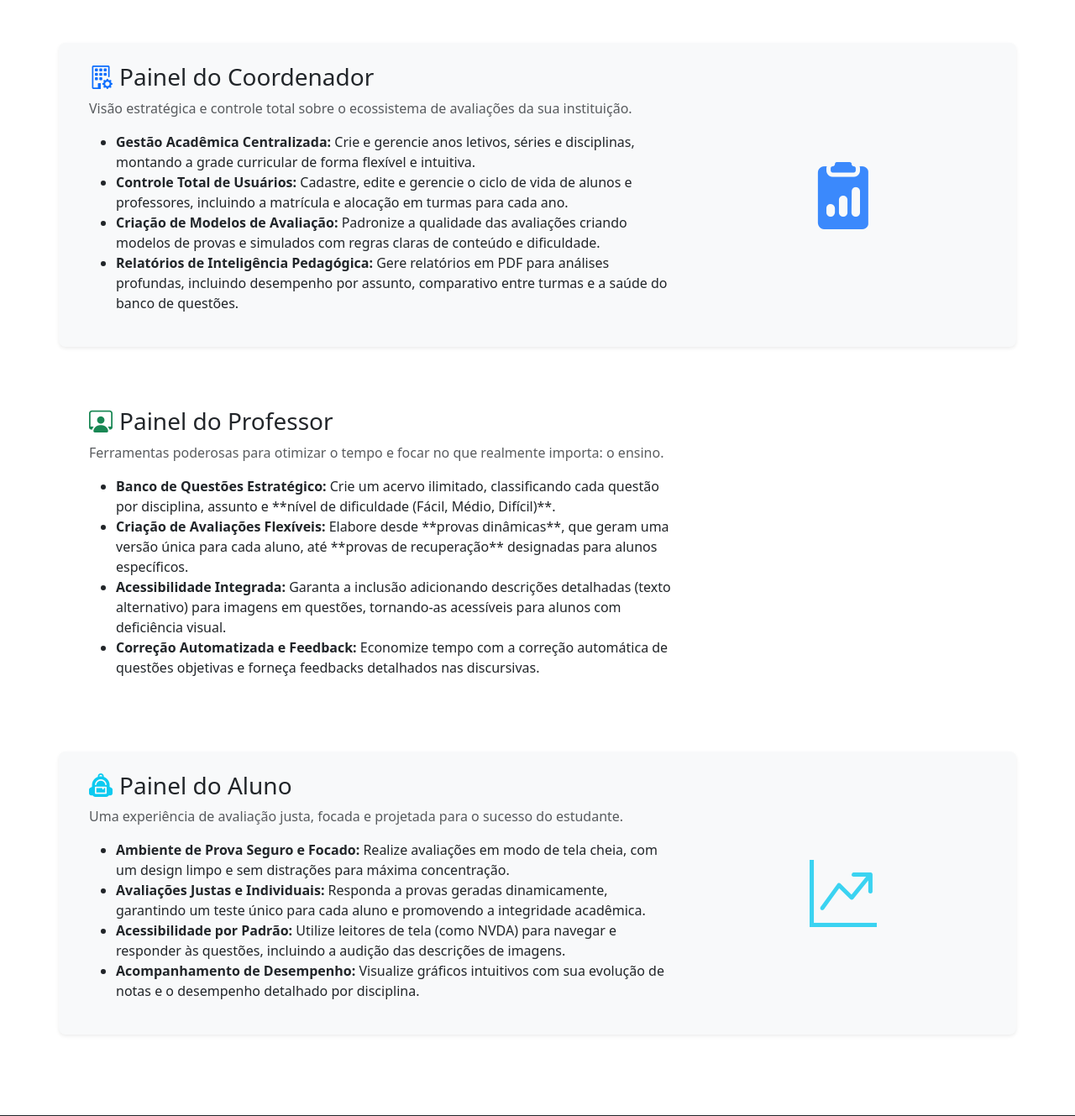
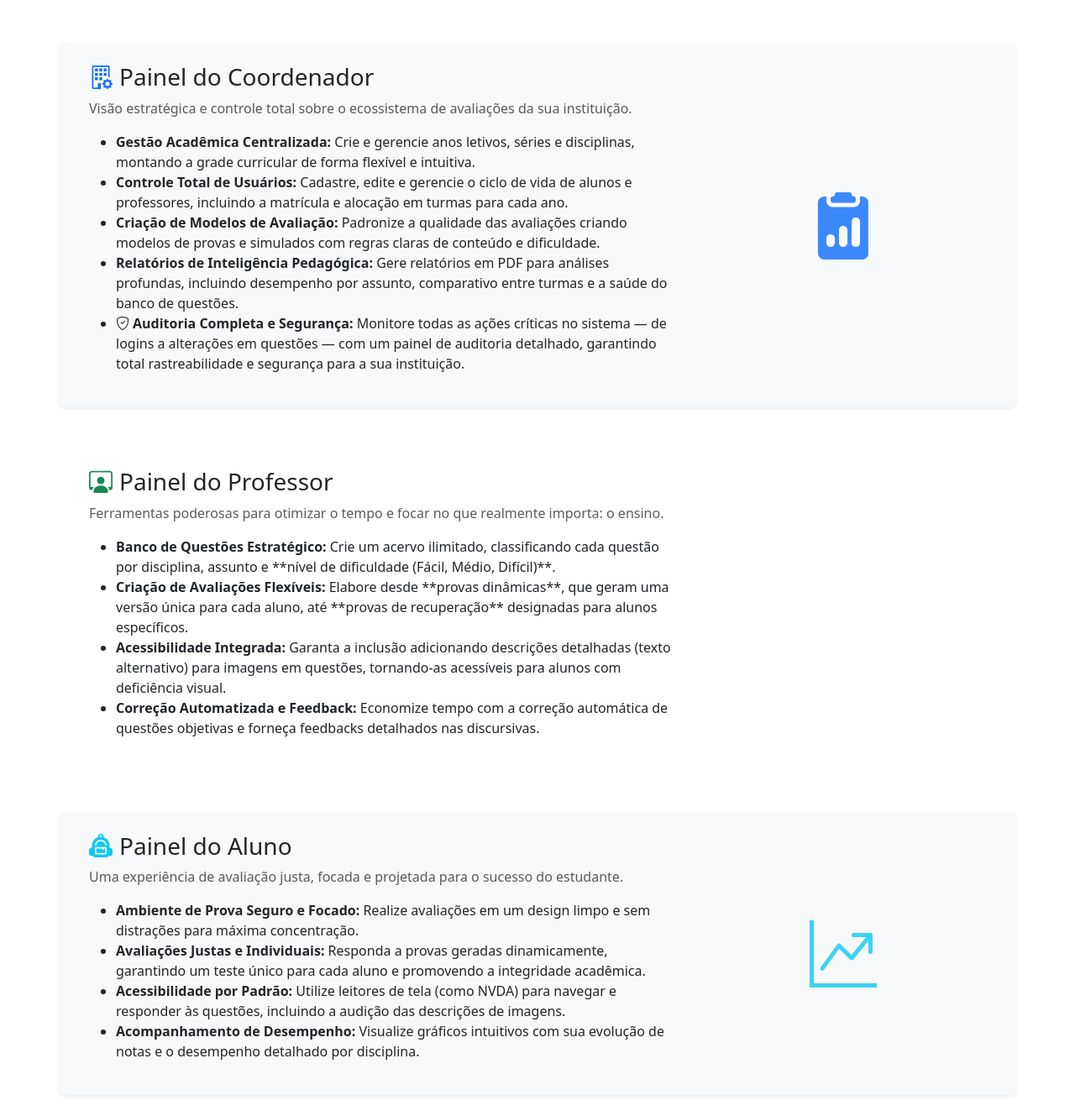
Before and after one commit to ManoelJoseFeitosa/onlinetests, a Flask app: page /funcionalidades in a window 1280 px wide. Shown: the part 333-1662 px from the top of the page at 84% size. Run offline with Flask 3, Linux system fonts and the light colour scheme.

Commit message:
Atualiza página de funcionalidades com recurso de auditoria

```diff
--- a/site/templates/funcionalidades.html
+++ b/site/templates/funcionalidades.html
@@ -22,6 +22,8 @@
                 <li><strong>Controle Total de Usuários:</strong> Cadastre, edite e gerencie o ciclo de vida de alunos e professores, incluindo a matrícula e alocação em turmas para cada ano.</li>
                 <li><strong>Criação de Modelos de Avaliação:</strong> Padronize a qualidade das avaliações criando modelos de provas e simulados com regras claras de conteúdo e dificuldade.</li>
                 <li><strong>Relatórios de Inteligência Pedagógica:</strong> Gere relatórios em PDF para análises profundas, incluindo desempenho por assunto, comparativo entre turmas e a saúde do banco de questões.</li>
+                <!-- NOVA FUNCIONALIDADE ADICIONADA AQUI -->
+                <li><strong><i class="bi bi-shield-check me-1"></i>Auditoria Completa e Segurança:</strong> Monitore todas as ações críticas no sistema — de logins a alterações em questões — com um painel de auditoria detalhado, garantindo total rastreabilidade e segurança para a sua instituição.</li>
             </ul>
         </div>
         <div class="col-md-4 text-center d-none d-md-block">
@@ -56,7 +58,7 @@
             <h3><i class="bi bi-backpack2-fill me-2 text-info"></i>Painel do Aluno</h3>
             <p class="text-muted">Uma experiência de avaliação justa, focada e projetada para o sucesso do estudante.</p>
             <ul>
-                <li><strong>Ambiente de Prova Seguro e Focado:</strong> Realize avaliações em modo de tela cheia, com um design limpo e sem distrações para máxima concentração.</li>
+                <li><strong>Ambiente de Prova Seguro e Focado:</strong> Realize avaliações em um design limpo e sem distrações para máxima concentração.</li>
                 <li><strong>Avaliações Justas e Individuais:</strong> Responda a provas geradas dinamicamente, garantindo um teste único para cada aluno e promovendo a integridade acadêmica.</li>
                 <li><strong>Acessibilidade por Padrão:</strong> Utilize leitores de tela (como NVDA) para navegar e responder às questões, incluindo a audição das descrições de imagens.</li>
                 <li><strong>Acompanhamento de Desempenho:</strong> Visualize gráficos intuitivos com sua evolução de notas e o desempenho detalhado por disciplina.</li>
```
